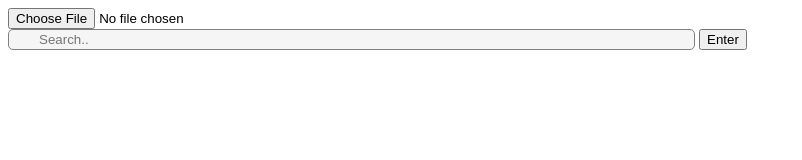
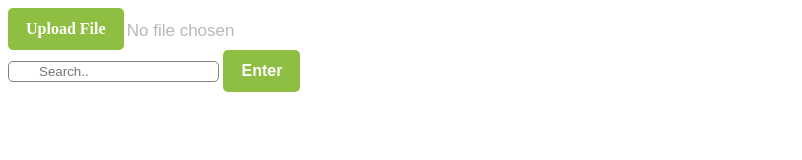
Before and after one commit to SanshubhKukutla/text-file-search-alg, a plain HTML site: page index.html in a window 1280 px wide. Shown: the whole page, without its empty margins (0-802 px from the left). Drawn offline with Linux system fonts and the light colour scheme.

Commit message:
Looks legit !!!

```diff
--- a/index.html
+++ b/index.html
@@ -14,7 +14,10 @@
     <!-- <button type="button" id="open_file_explorer" class="button"> -->
       <!-- select txt file -->
     <!-- </button> -->
-    <input type="file" class="button" name="inputfile" id="inputfile">
+    <div class="container2">
+    <div class="button-wrap">
+    <label class="button" for="inputfile">Upload File</label>
+    <input type="file" name="inputfile" id="inputfile">
     <div class="search">
       <input type="text" placeholder="Search.." id="searchBar" />
       <button onclick="searchActivity()" class="button" type="button" id="searchButton">
--- a/script.js
+++ b/script.js
@@ -45,15 +45,14 @@ function clearInput() {
     if (line.search(searchBarTxt.value) != -1) {
       legitLines.push(lineIndex);
       newHTML += "<a id= \"" + lineIndex + "\" class=\"line-highlighted\">" + lines[lineIndex] + "<a>";
-
     }
 
     else {
       newHTML += "<a id=\" " + lineIndex + "\" class=\"line\">" + lines[lineIndex] + "<a>";
     }
     document.getElementById("output").innerHTML = newHTML;
-
   }
+  console.log("DONE");
 
   searchBarTxt.value = null;
 }
--- a/styles.css
+++ b/styles.css
@@ -1,31 +1,66 @@
-#searchBar{
+#searchBar {
   border: 1px solid grey;
   border-radius: 5px;
   height: 20%;
   width: 50%;
   padding: 2px 23px 2px 30px;
   outline: 0;
-  background-color: #f5f5f5;
+  background-color: white;
 }
 
-#container{
+#container {
   width: 100%;
   height: 100%;
 }
 
-.line, .line-highlighted{
-    font-family: kumbah-sans;
-    font-size: 20px;
-    margin: 10px auto;
-    display: block;
+.line,
+.line-highlighted {
+  font-family: kumbah-sans;
+  font-size: 20px;
+  margin: 10px auto;
+  display: block;
 }
 
-
-.line-highlighted{
-  background-color: #FFFF00;
+.line-highlighted {
+  background-color: #ffff00;
 }
 
-#searchBar:hover, .search:focus {
-  border: 1.5px solid #009688;
-  background-color: white;
+#searchBar:hover,
+.search:focus {
+  background-color: #f5f5f5;
 }
+
+.button:hover,
+.button:focus,
+#file-upload-button:hover,
+#file-upload-button:focus {
+  background-color: #41581d;
+}
+.container2 {
+  display: flex;
+  align-items: flex-start;
+  justify-content: flex-start;
+  width: 100%;
+}
+input[type="file"] {
+  position: absolute;
+  z-index: -1;
+  top: 10px;
+  left: 8px;
+  font-size: 17px;
+  color: #b8b8b8;
+}
+.button-wrap {
+  position: relative;
+}
+.button {
+  display: inline-block;
+  padding: 12px 18px;
+  cursor: pointer;
+  border-radius: 5px;
+  border: 0;
+  background-color: #8ebf42;
+  font-size: 16px;
+  font-weight: bold;
+  color: #fff;
+}
```
